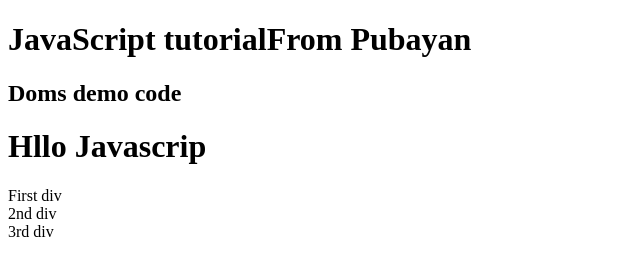
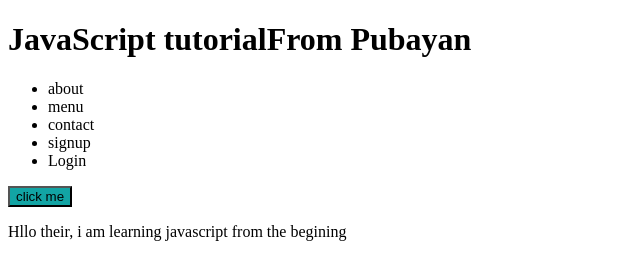
Before and after one commit to pubayankapat/JS_learning, a plain HTML site: page index.html in a window 1280 px wide. Shown: the whole page, without its empty margins (0-640 px from the left). Drawn offline with Linux system fonts and the light colour scheme.

Commit message:
Updating all

```diff
--- a/index.html
+++ b/index.html
@@ -8,11 +8,18 @@
 </head>
 <body>
     <h1>JavaScript tutorial</h1>
-    <h2>Doms demo code</h2>
-    <h1>Hllo Javascrip</h1>
-    <div class="box">First div</div>
-    <div class="box">2nd div</div>
-    <div class="box">3rd div</div>
+    <div>
+        <ul>
+            <li>about</li>
+            <li>menu</li>
+            <li>contact</li>
+            <li>signup</li>
+            <li>Login</li>
+        </ul>
+        <button style="background-color: rgb(18, 164, 164)">click me</button>
+        <p>Hllo their, i am learning javascript from the begining</p>
+    </div>
+
     <script src="index.js"></script>
 </body>
 
--- a/index.js
+++ b/index.js
@@ -137,3 +137,5 @@ array after applying offer*/
 // DOM
 let h2 = document.querySelector("h1");
 h2.innerText = h2.innerText + "From Pubayan";
+let div = document.querySelector("div");
+div.setAttribute("id","box");
--- a/style.css
+++ b/style.css
@@ -0,0 +1,7 @@
+.box{
+    background-color: aqua;
+    border-color: black;
+    padding-top: 20px;
+    margin: 20p;
+    text-align: center;
+}
```
